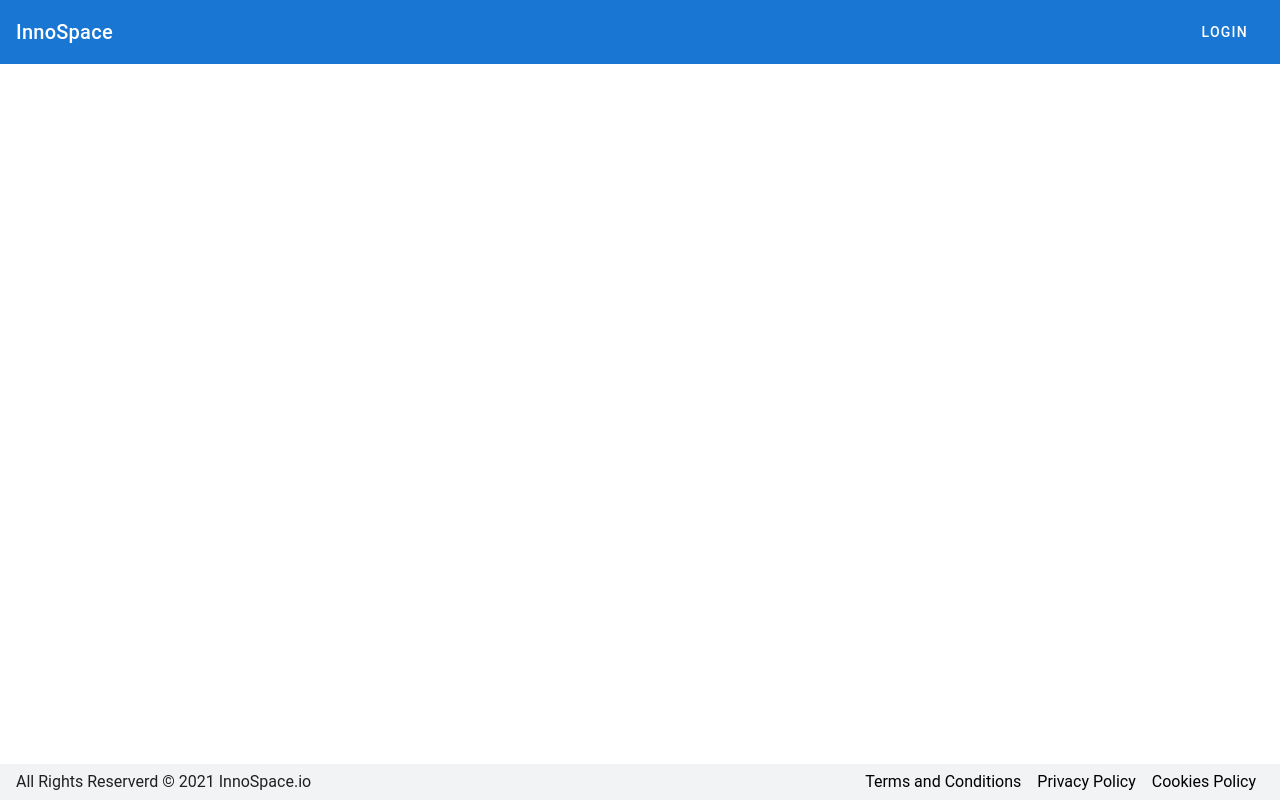
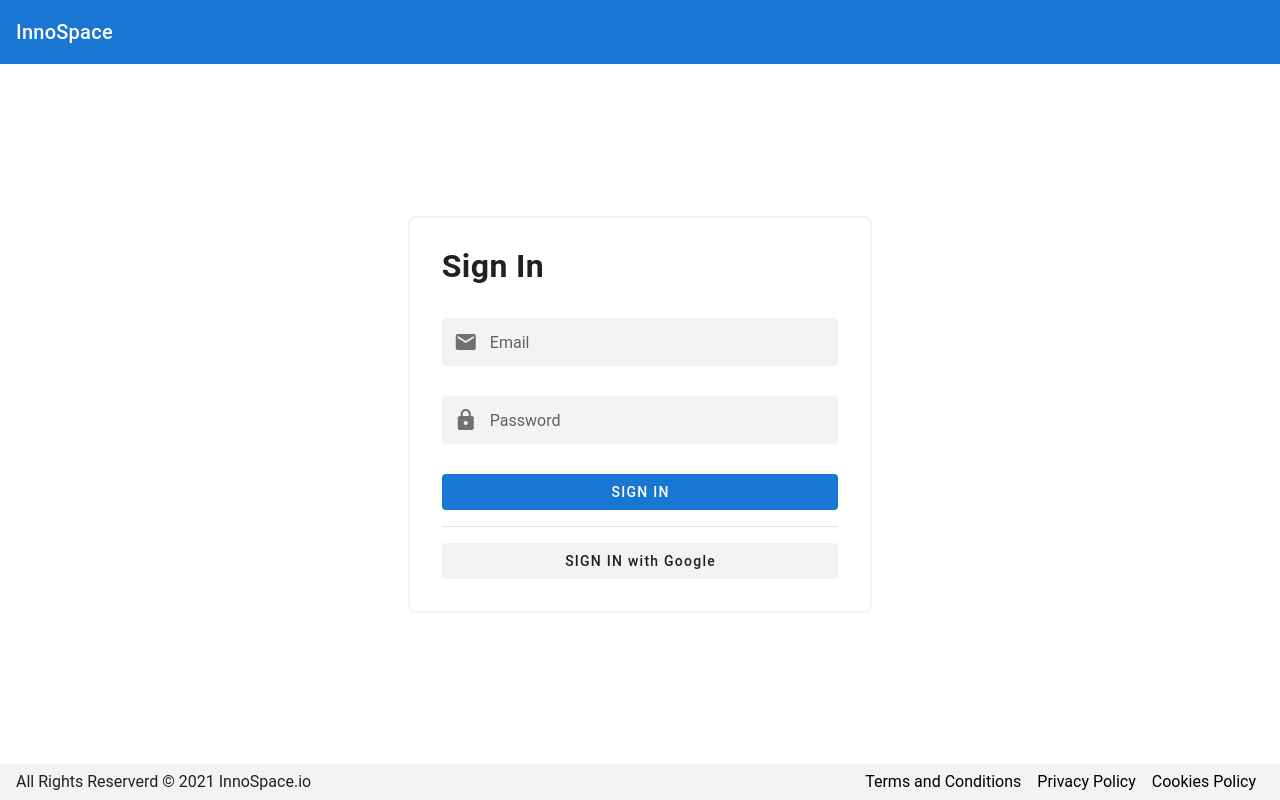
Before and after one commit to wtongze/innospace-v3-web, a Vue app: page /login in a window 1280 px wide. Built offline with nearby package versions, Linux system fonts and the light colour scheme.

Commit message:
add login page

```diff
--- a/src/App.vue
+++ b/src/App.vue
@@ -3,7 +3,7 @@
     <v-app-bar app color="primary" dark flat>
       <div class="title" @click="goHome">InnoSpace</div>
       <v-spacer></v-spacer>
-      <v-btn text>Login</v-btn>
+      <v-btn text to="/login" v-if="$route.path !== '/login'">Login</v-btn>
     </v-app-bar>
 
     <v-main>
--- a/src/router/index.ts
+++ b/src/router/index.ts
@@ -36,6 +36,11 @@ const routes: Array<RouteConfig> = [
       // eslint-disable-next-line implicit-arrow-linebreak
       import(/* webpackChunkName: "terms-and-conditions" */ '../views/PrivacyPolicy.vue'),
   },
+  {
+    path: '/login',
+    name: 'Login',
+    component: () => import(/* webpackChunkName: "login" */ '../views/Login.vue'),
+  },
 ];
 
 const router = new VueRouter({
--- /dev/null
+++ b/src/views/Login.vue
@@ -0,0 +1,78 @@
+<template>
+  <v-container class="login d-flex justify-center" :class="mdAndUp ? 'align-center' : ''">
+    <v-card class="rounded-lg" :class="mdAndUp ? 'login-card pa-4' : 'login-card-mini'">
+      <v-card-title class="login-card-title font-weight-bold mb-5">Sign In</v-card-title>
+      <v-card-text>
+        <v-text-field
+          solo
+          background-color="#f1f3f5"
+          class="login-card-text-field"
+          prepend-inner-icon="mdi-email"
+          label="Email"
+        ></v-text-field>
+        <v-text-field
+          type="password"
+          solo
+          background-color="#f1f3f5"
+          class="login-card-text-field"
+          prepend-inner-icon="mdi-lock"
+          label="Password"
+        ></v-text-field>
+        <v-btn color="primary" elevation="0" block class="mb-4"> Sign in </v-btn>
+        <v-divider></v-divider>
+        <v-btn color="#f1f3f5" elevation="0" block class="mt-4 text-no-transform">
+          SIGN IN with Google
+        </v-btn>
+      </v-card-text>
+    </v-card>
+  </v-container>
+</template>
+
+<script lang="ts">
+import Vue from 'vue';
+
+export default Vue.extend({
+  name: 'Login',
+  computed: {
+    mdAndUp() {
+      return this.$vuetify.breakpoint.mdAndUp;
+    },
+  },
+});
+</script>
+
+<style scoped>
+.login {
+  height: 100%;
+}
+
+.login-card {
+  max-width: 680px;
+  width: 40%;
+  border: 2px solid #f1f3f5;
+  box-shadow: none !important;
+}
+
+.login-card-mini {
+  width: 100%;
+  box-shadow: none !important;
+}
+
+.login-card-title {
+  font-size: 32px;
+}
+
+.text-no-transform {
+  text-transform: none !important;
+}
+</style>
+
+<style>
+.login-card-text-field .v-input__slot {
+  box-shadow: none !important;
+}
+
+.login-card-text-field .v-text-field__slot {
+  margin: 0 8px !important;
+}
+</style>
```
